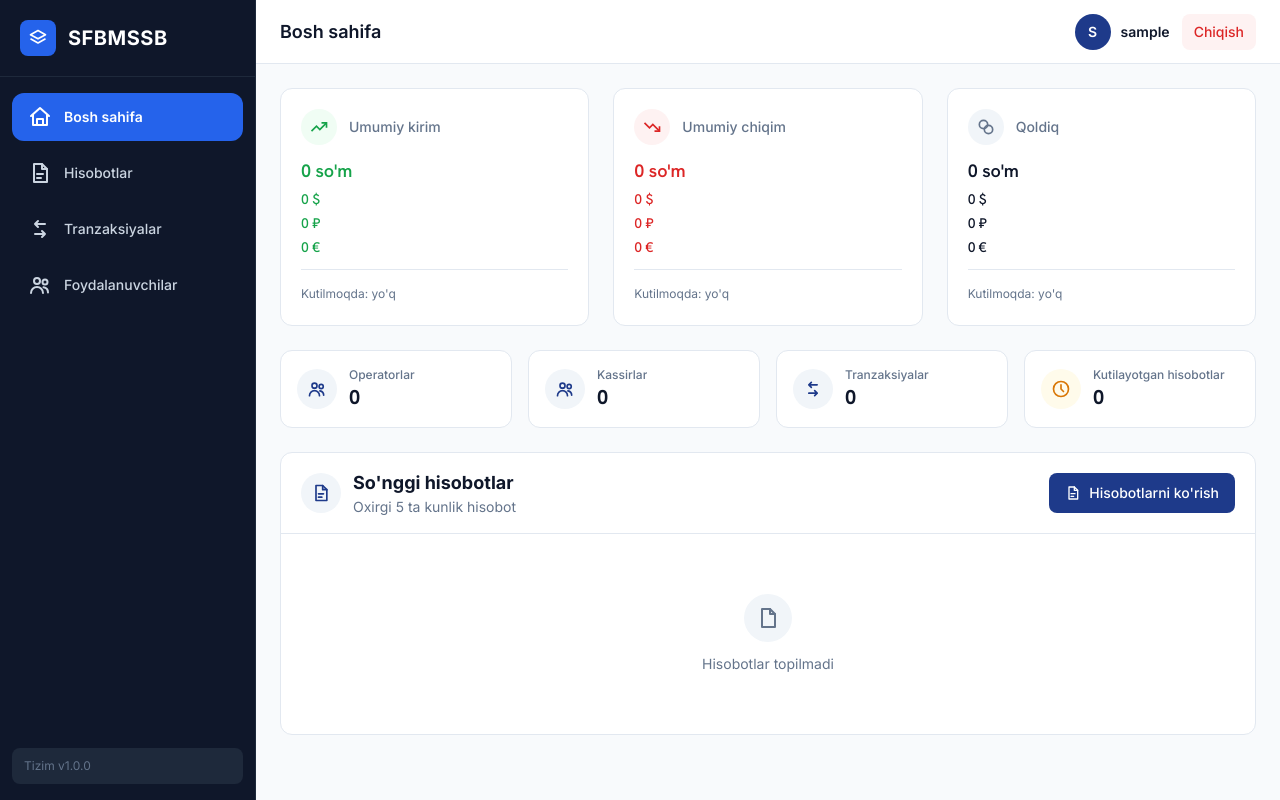
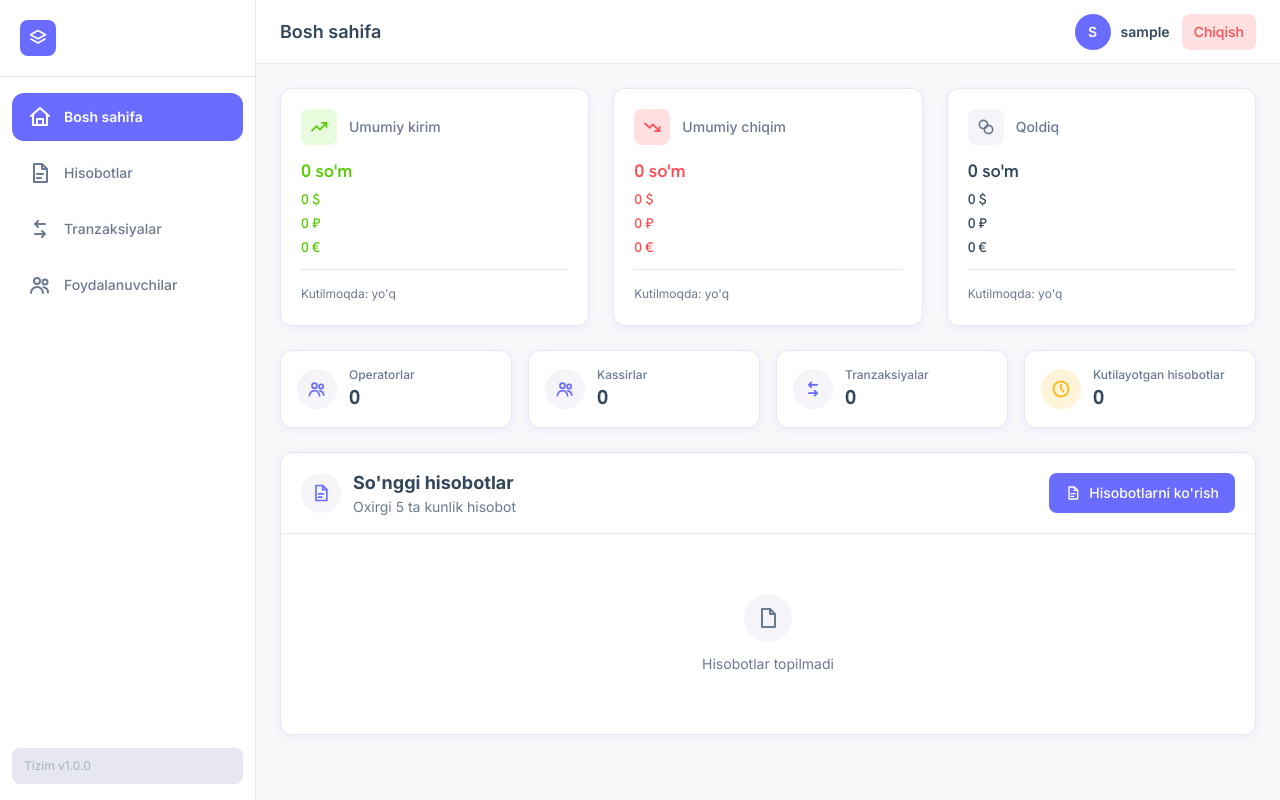
Before and after one commit to clashcoocac-cyber/finance, a Django app: page /dashboard/boss/ in a window 1280 px wide. Run offline with Django 4.2, Linux system fonts and the light colour scheme; the visitor is signed in with stand-in values (Sample User, id 1); data comes from the database, SQL or seed files in the repository; data that the repository does not hold is empty; some libraries are stand-ins or nearby versions.

Commit message:
theme: restyle with Sneat's palette — light sidebar, violet accent, soft shadows
Researched ThemeSelection's Sneat admin template (light sidebar, #696cff
violet primary, white cards with soft shadows, rounded-square icon badges)
and reworked the design tokens in base.html to match, plus swapped the
stat/payment card icon badges from circles to rounded squares. Every
component already read exclusively from CSS custom properties, so this is
a token-level swap — no template markup changes required elsewhere.

Co-Authored-By: Claude Sonnet 5 <noreply@anthropic.com>
Claude-Session: https://claude.ai/code/session_01ELD6hteTV6TXqvBvAzbjnE

```diff
--- a/templates/base.html
+++ b/templates/base.html
@@ -13,36 +13,47 @@
         crossorigin="anonymous" defer></script>
     <style>
         :root {
-            --color-bg: #F8FAFC;
+            /* Sneat-inspired palette: soft lavender page background, white cards,
+               violet brand accent, light sidebar. */
+            --color-bg: #F8F7FA;
             --color-surface: #FFFFFF;
-            --color-surface-muted: #F1F5F9;
-            --color-border: #E2E8F0;
-            --color-text: #0F172A;
-            --color-text-muted: #64748B;
-            --color-brand: #1E3A8A;
+            --color-surface-muted: #F5F5F9;
+            --color-border: #E7E7EF;
+            --color-text: #32475C;
+            --color-text-muted: #6B7A90;
+            --color-brand: #696CFF;
             --color-brand-foreground: #FFFFFF;
-            --color-positive: #16A34A;
-            --color-positive-bg: #F0FDF4;
-            --color-negative: #DC2626;
-            --color-negative-bg: #FEF2F2;
-            --color-pending: #D97706;
-            --color-pending-bg: #FFFBEB;
+            --color-positive: #56CA00;
+            --color-positive-bg: #E8FBDD;
+            --color-negative: #FF4C51;
+            --color-negative-bg: #FFE0E1;
+            --color-pending: #FFB400;
+            --color-pending-bg: #FFF3D9;
 
-            --color-sidebar-bg: #0F172A;
-            --color-sidebar-border: #1E293B;
-            --color-sidebar-text: #CBD5E1;
-            --color-sidebar-text-muted: #64748B;
-            --color-sidebar-active-bg: #2563EB;
+            --color-sidebar-bg: #FFFFFF;
+            --color-sidebar-border: #E7E7EF;
+            --color-sidebar-text: #6B7A90;
+            --color-sidebar-text-muted: #A7B4C2;
+            --color-sidebar-active-bg: #696CFF;
             --color-sidebar-active-text: #FFFFFF;
+
+            --shadow-card: 0 2px 10px rgba(105, 108, 255, 0.08);
         }
         @media (prefers-color-scheme: dark) {
-            :root {
-                --color-bg: #0F172A;
-                --color-surface: #1B2336;
-                --color-surface-muted: #1A1E2F;
-                --color-border: #334155;
-                --color-text: #F8FAFC;
-                --color-text-muted: #94A3B8;
+            :root:not([data-theme="light"]) {
+                --color-bg: #25293C;
+                --color-surface: #2F3349;
+                --color-surface-muted: #383C55;
+                --color-border: #434968;
+                --color-text: #E7E3FC;
+                --color-text-muted: #A7A3C0;
+
+                --color-sidebar-bg: #2F3349;
+                --color-sidebar-border: #434968;
+                --color-sidebar-text: #A7A3C0;
+                --color-sidebar-text-muted: #6B7290;
+
+                --shadow-card: 0 2px 10px rgba(0, 0, 0, 0.3);
             }
         }
         body {
@@ -59,6 +70,8 @@
         .fade-in { animation: fadeIn 0.2s ease-in; }
         @keyframes fadeIn { from { opacity: 0; transform: translateY(6px); } to { opacity: 1; transform: translateY(0); } }
         [x-cloak] { display: none !important; }
+        /* Sneat-style soft elevation on every surface card (border + surface-bg combo). */
+        [class*="rounded-xl"][style*="var(--color-surface)"]:not([style*="var(--color-surface-muted)"]) { box-shadow: var(--shadow-card); }
     </style>
 </head>
 <body class="min-h-screen">
--- a/templates/partials/_payment_card.html
+++ b/templates/partials/_payment_card.html
@@ -3,7 +3,7 @@
    but a plain amounts shape (uzs/usd/rub/eur, no "total_" prefix, no confirmed/pending split).{% endcomment %}
 <div class="rounded-xl p-5 border" style="background: var(--color-surface); border-color: var(--color-border);">
     <div class="flex items-center gap-3 mb-3">
-        <span class="flex items-center justify-center w-9 h-9 rounded-full shrink-0"
+        <span class="flex items-center justify-center w-9 h-9 rounded-lg shrink-0"
               style="background: var(--color-surface-muted); color: var(--color-text-muted);">
             {% if icon == "cash" %}
             <svg class="w-5 h-5" viewBox="0 0 24 24" fill="none" stroke="currentColor" stroke-width="2">
--- a/templates/partials/_stat_card.html
+++ b/templates/partials/_stat_card.html
@@ -2,7 +2,7 @@
 <div class="rounded-xl p-5 border" style="background: var(--color-surface); border-color: var(--color-border);">
     <div class="flex items-center justify-between mb-3">
         <div class="flex items-center gap-3">
-            <span class="flex items-center justify-center w-9 h-9 rounded-full shrink-0"
+            <span class="flex items-center justify-center w-9 h-9 rounded-lg shrink-0"
                   style="background: {% if tone == 'positive' %}var(--color-positive-bg){% elif tone == 'negative' %}var(--color-negative-bg){% else %}var(--color-surface-muted){% endif %};
                          color: {% if tone == 'positive' %}var(--color-positive){% elif tone == 'negative' %}var(--color-negative){% else %}var(--color-text-muted){% endif %};">
                 {% if tone == 'positive' %}
```
